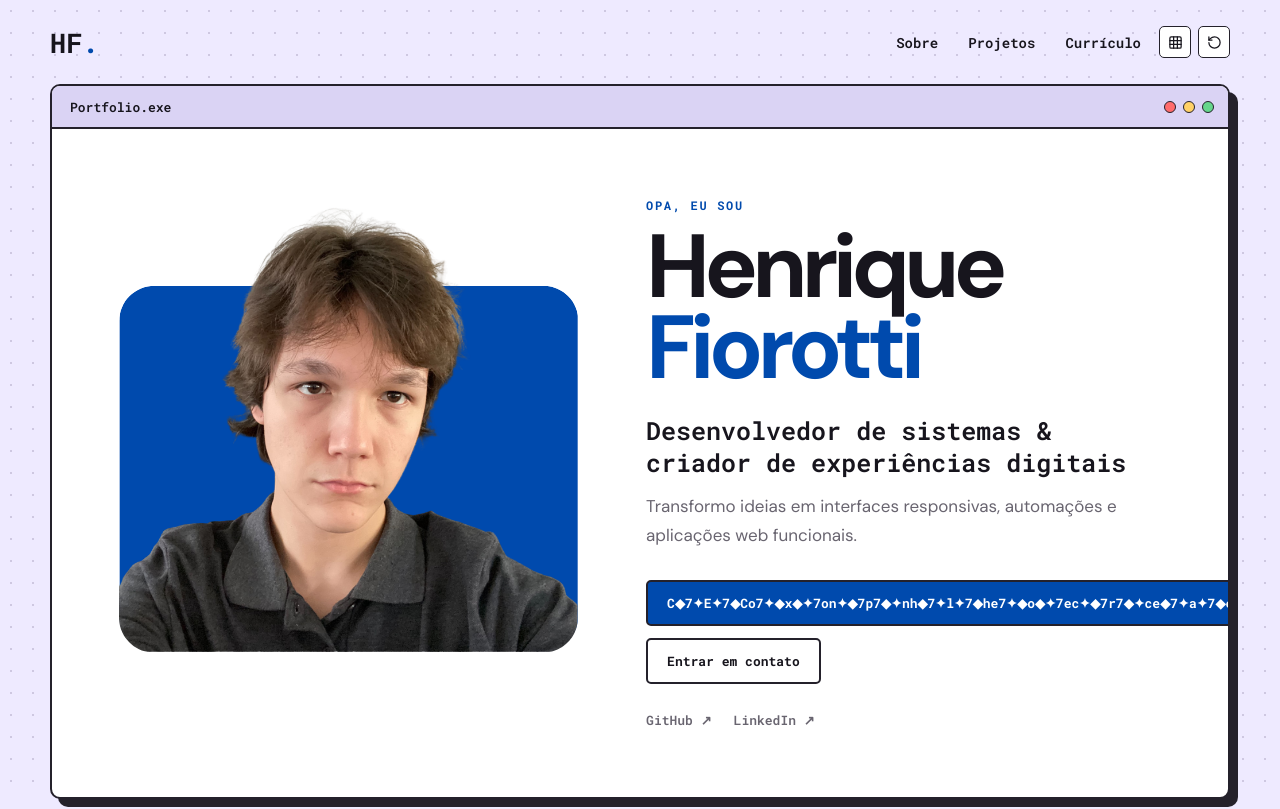
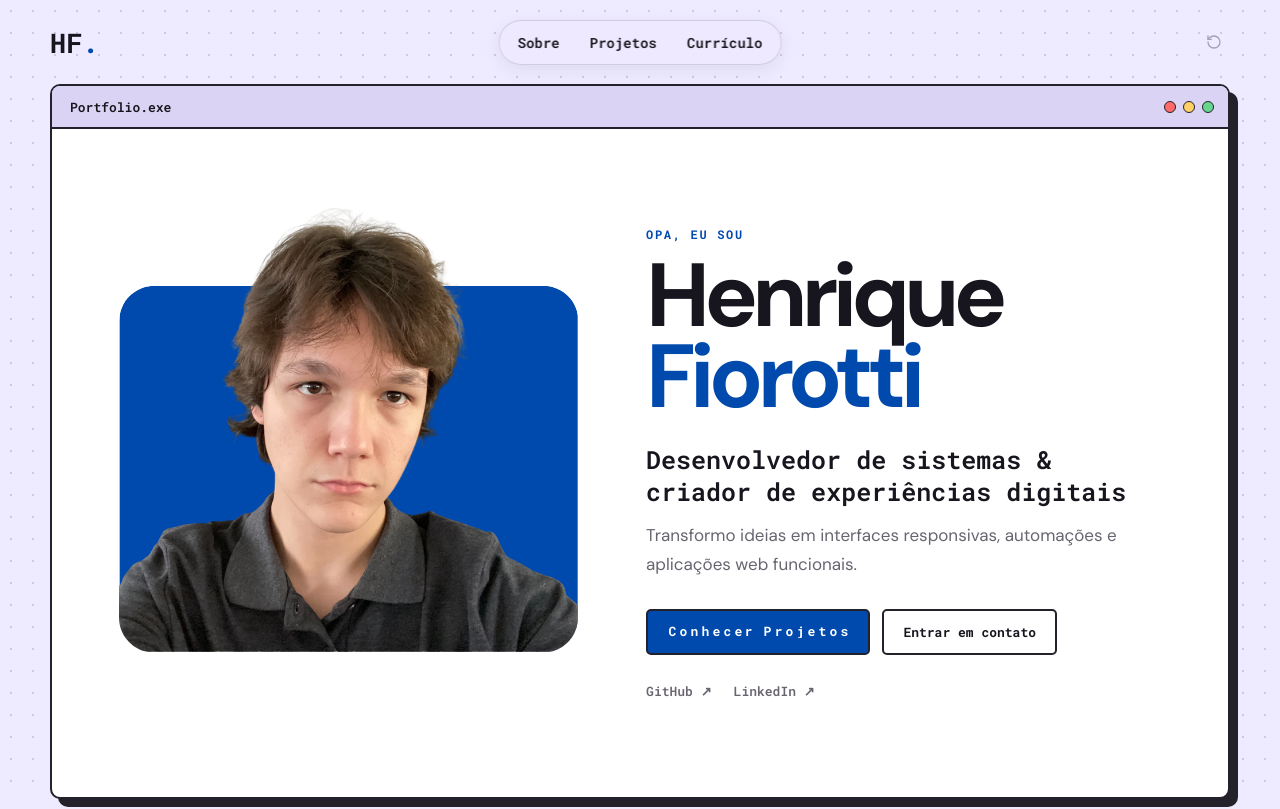
Before and after one commit to Henrique-Fiorotti/Portfolio_Henrique, a Next.js app: page / in a window 1280 px wide. Shown: the top 809 px of the page. Built offline with nearby package versions, Linux system fonts and the light colour scheme.

Commit message:
refactor: Remove snap functionality from Window component and layout context

```diff
--- a/app/globals.css
+++ b/app/globals.css
@@ -16,12 +16,12 @@ button { font:inherit; }
 .container { width:min(1180px,calc(100% - 40px)); margin-inline:auto; }
 .siteHeader { min-height:84px; display:flex; align-items:center; justify-content:space-between; }
 .brand { font:700 27px 'Roboto Mono'; }.brand span,.eyebrow { color:var(--blue); }
-.siteHeaderActions,.windowLayoutControls { display:flex; align-items:center; }.siteHeaderActions{gap:18px}.siteHeader nav { display:flex; gap:30px; font:600 14px 'Roboto Mono'; }
-.siteHeader nav a:hover { color:var(--blue); }
-.windowLayoutControls{gap:7px}.windowLayoutControl{position:relative;width:32px;height:32px;display:grid;place-items:center;padding:0;border:1.5px solid var(--line);border-radius:5px;background:#fff;color:var(--ink);cursor:pointer}.windowLayoutControl svg{width:15px;height:15px}.windowLayoutControl:hover,.windowLayoutControl:focus-visible{color:#fff;background:var(--blue);outline:none}.windowLayoutControl[aria-pressed="false"]{color:var(--portfolio-muted);background:#f3f1f6}.windowLayoutControl::after,.windowControl::after{content:attr(data-tooltip);position:absolute;z-index:20;top:calc(100% + 8px);right:0;width:max-content;max-width:180px;padding:7px 9px;border:1px solid var(--line);border-radius:4px;background:var(--ink);color:#fff;font:600 11px 'Roboto Mono';opacity:0;pointer-events:none;transform:translateY(-4px);transition:.15s}.windowLayoutControl:hover::after,.windowLayoutControl:focus-visible::after,.windowControl:hover::after,.windowControl:focus-visible::after{opacity:1;transform:translateY(0)}
-.window { position:relative; overflow:hidden; border:2px solid var(--line); border-radius:10px; background:var(--panel); box-shadow:var(--shadow); will-change:transform; }
-.windowBar { height:43px; padding:0 14px 0 18px; display:flex; align-items:center; justify-content:space-between; border-bottom:2px solid var(--line); background:#dad3f4; cursor:grab; touch-action:pan-y; user-select:none; }
-.windowBar:focus-visible { outline:3px solid var(--blue); outline-offset:-5px; }.window.isDragging { cursor:grabbing; }.window.isDragging .windowBar { cursor:grabbing; }.window.isMinimized .windowBody{display:none}.window.isMaximized{position:fixed;inset:16px;width:auto!important;height:auto;margin:0;transform:none!important;box-shadow:12px 12px 0 var(--line)}.window.isMaximized .windowBody{height:calc(100% - 43px);overflow:auto}
+.siteHeaderActions { display:flex; align-items:center; gap:18px; padding-right:50px; }.siteHeader nav { position:fixed; z-index:2147483646; top:20px; left:50%; display:flex; gap:30px; padding:12px 18px; border:1px solid rgba(36,33,43,.14); border-radius:999px; background:rgba(238,234,255,.82); box-shadow:0 5px 18px rgba(36,33,43,.08); backdrop-filter:blur(12px); transform:translateX(-50%); font:600 14px 'Roboto Mono'; }
+.siteHeader nav a { transition:color .18s,transform .18s; }.siteHeader nav a:hover,.siteHeader nav a:focus-visible { color:var(--blue); transform:translateY(-1px); outline:none; }
+.windowLayoutControls{position:fixed;z-index:2147483647;top:26px;right:max(20px,calc((100vw - 1180px)/2));display:flex;align-items:center}.windowLayoutControl{position:relative;width:32px;height:32px;display:grid;place-items:center;padding:0;border:0;border-radius:50%;background:transparent;color:var(--portfolio-muted);opacity:.55;cursor:pointer;transition:color .18s,opacity .18s,transform .18s}.windowLayoutControl svg{width:16px;height:16px}.windowLayoutControl:hover,.windowLayoutControl:focus-visible{color:var(--blue);opacity:1;outline:none;transform:rotate(-28deg)}.windowLayoutControl::after,.windowControl::after{content:attr(data-tooltip);position:absolute;z-index:2147483647;top:calc(100% + 8px);right:0;width:max-content;max-width:180px;padding:7px 9px;border:1px solid var(--line);border-radius:4px;background:var(--ink);color:#fff;font:600 11px 'Roboto Mono';opacity:0;pointer-events:none;transform:translateY(-4px);transition:.15s}.windowLayoutControl:hover::after,.windowLayoutControl:focus-visible::after,.windowControl:hover::after,.windowControl:focus-visible::after{opacity:1;transform:translateY(0)}
+.window { position:relative; overflow:visible; border:2px solid var(--line); border-radius:10px; background:var(--panel); box-shadow:var(--shadow); will-change:transform; }
+.windowBar { height:43px; padding:0 14px 0 18px; display:flex; align-items:center; justify-content:space-between; border-radius:8px 8px 0 0; border-bottom:2px solid var(--line); background:#dad3f4; cursor:grab; touch-action:pan-y; user-select:none; }
+.windowBody{overflow:hidden;border-radius:0 0 8px 8px}.windowBar:focus-visible { outline:3px solid var(--blue); outline-offset:-5px; }.window.isDragging { cursor:grabbing; }.window.isDragging .windowBar { cursor:grabbing; }.window.isMinimized .windowBody{display:none}.window.isMinimized .windowBar{border-radius:8px;border-bottom:0}.window.isMaximized{position:fixed;inset:16px;width:auto!important;height:auto;margin:0;transform:none!important;box-shadow:12px 12px 0 var(--line)}.window.isMaximized .windowBody{height:calc(100% - 43px);overflow:auto}
 .windowTitle { font:600 13px 'Roboto Mono'; }
 .windowControls { display:flex; gap:7px; }.windowControl { position:relative; width:12px; height:12px; padding:0; border:1.5px solid var(--line); border-radius:50%; cursor:pointer; }.windowControl:hover,.windowControl:focus-visible{transform:scale(1.18);outline:none}.windowControl.reset{background:#ff6b6b}.windowControl.minimize{background:#ffd166}.windowControl.maximize{background:#65d68b}.windowControl::after{top:calc(100% + 11px);right:-3px}
 .hero { min-height:620px; padding:clamp(36px,5vw,72px); display:grid; grid-template-columns:minmax(280px,.9fr) minmax(320px,1fr); align-items:center; justify-items:center; column-gap:clamp(32px,5vw,72px); }
@@ -37,6 +37,12 @@ button { font:inherit; }
 .heroActions,.projectActions { display:flex; flex-wrap:wrap; gap:12px; margin-top:30px; }
 .button { min-height:46px; display:inline-flex; align-items:center; justify-content:center; padding:0 19px; border:2px solid var(--line); border-radius:5px; font:700 13px 'Roboto Mono'; transition:.18s; }
 .button:hover { transform:translate(-2px,-2px); box-shadow:4px 4px 0 var(--line); }.button.primary { color:white; background:var(--blue); }.button.secondary{background:white}
+.casinoButton { overflow:hidden; background:linear-gradient(110deg,#004aad 0%,#004aad 42%,#6f57d9 72%,#004aad 100%); background-size:230% 100%; background-position:0% 50%; transition:transform .18s,box-shadow .18s,background-position .45s ease; }
+.casinoButton.isCasinoActive { background-position:100% 50%; }
+.casinoButtonText { display:inline-flex; align-items:center; height:1em; line-height:1; white-space:nowrap; }
+.casinoButtonSlot { display:inline-block; height:1em; overflow:hidden; }
+.casinoButtonReel { display:flex; flex-direction:column; height:1em; will-change:transform; }
+.casinoButtonReel > span { display:block; flex:0 0 1em; height:1em; line-height:1; text-align:center; }
 .socialLinks { display:flex; gap:22px; margin-top:27px; color:var(--portfolio-muted); font:600 13px 'Roboto Mono'; }.socialLinks a:hover{color:var(--blue)}
 .aboutSection,.projectsSection,.footer { padding-top:110px; scroll-margin-top:30px; }
 .aboutGrid { padding:clamp(28px,5vw,60px); display:grid; grid-template-columns:.9fr 1.1fr; gap:60px; border-bottom:1px solid #dad7df; }.aboutGrid h2,.sectionHeading h2,.footerContent h2{margin:0;font-size:clamp(32px,4vw,52px);line-height:1.05;letter-spacing:-.04em}.aboutGrid>p{margin:0;color:var(--portfolio-muted);font-size:19px;line-height:1.8}
@@ -50,7 +56,7 @@ button { font:inherit; }
 .footer { padding-bottom:30px; }.footerContent { padding:clamp(32px,6vw,70px); display:grid; grid-template-columns:2fr 1fr; gap:70px; background:#17151d; color:white; }.footerContent .eyebrow{color:#9ec7ff}.footerEmail{display:inline-block;margin-top:25px;color:#bcd6ff;font:500 clamp(14px,2vw,20px) 'Roboto Mono';word-break:break-all}.footerLinks{display:grid;grid-template-columns:1fr 1fr;gap:18px;align-content:center;font:500 14px 'Roboto Mono'}.footerLinks a:hover{color:#9ec7ff}.copyright{text-align:center;margin:25px 0 0;color:var(--portfolio-muted);font:500 12px 'Roboto Mono'}
 .resumePage{min-height:100vh;padding:45px 20px;background:#e9e7ed}.resumeToolbar,.resume{width:min(900px,100%);margin-inline:auto}.resumeToolbar{margin-bottom:18px;display:flex;justify-content:space-between;font:600 13px 'Roboto Mono'}.printHint{border:0;background:none;color:var(--portfolio-muted)}.resume{padding:clamp(30px,7vw,75px);background:white;box-shadow:0 12px 45px #24212b25}.resumeHeader{display:flex;justify-content:space-between;gap:30px;padding-bottom:30px;border-bottom:3px solid var(--blue)}.resumeHeader p{margin:0;color:var(--blue);font:600 12px 'Roboto Mono';text-transform:uppercase}.resumeHeader h1{margin:8px 0 0;font-size:clamp(35px,6vw,57px);line-height:1}.resumeHeader address{display:flex;flex-direction:column;gap:8px;text-align:right;font:500 13px 'Roboto Mono';font-style:normal}.resumeHeader address a{color:var(--blue)}.resumeSection{margin-top:34px}.resumeSection h2{margin:0 0 14px;color:var(--blue);font:700 15px 'Roboto Mono';text-transform:uppercase;letter-spacing:.08em}.resumeSection p,.resumeSection li{line-height:1.65;color:#4e4b54}.resumeSection ul{margin:0;padding-left:19px}.resumeItem+ .resumeItem{margin-top:22px}.resumeItem h3{margin:0 0 8px}.resumeColumns{display:grid;grid-template-columns:1.4fr 1fr 1fr;gap:30px}
 @media (max-width:850px){.hero{grid-template-columns:1fr;padding:38px 30px}.portrait img{max-height:380px}.heroContent{max-width:620px}.aboutGrid{grid-template-columns:1fr;gap:25px}.projectsGrid{grid-template-columns:1fr}.projectWindow:first-child{grid-column:auto}.projectWindow:first-child .projectCard{display:flex}.projectWindow:first-child .projectMedia{height:auto;aspect-ratio:16/10;border-right:0;border-bottom:2px solid var(--line)}.projectWindow:first-child .projectContent{padding:30px}.footerContent{grid-template-columns:1fr}.resumeColumns{grid-template-columns:1fr 1fr}}
-@media (max-width:620px){.container{width:min(100% - 24px,1180px)}.siteHeader{min-height:70px}.siteHeaderActions{gap:10px}.siteHeader nav{gap:14px;font-size:11px}.siteHeader nav a:nth-child(1){display:none}.window{border-radius:7px;box-shadow:4px 4px 0 var(--line)}.windowBar{height:38px}.window.isMaximized{inset:8px;box-shadow:5px 5px 0 var(--line)}.window.isMaximized .windowBody{height:calc(100% - 38px)}.windowControl{width:10px;height:10px}.hero{min-height:auto;padding:28px 18px}.portrait img{max-height:320px}.hero h1{font-size:50px}.heroActions{flex-direction:column}.heroActions .button{width:100%}.aboutSection,.projectsSection,.footer{padding-top:75px}.skillColumns{grid-template-columns:1fr;gap:28px}.sectionHeading{display:block}.sectionHeading>p{margin-top:18px}.projectContent{padding:24px 20px}.projectMedia video{display:none}.footerContent{gap:35px}.footerLinks{grid-template-columns:1fr}.resumePage{padding:20px 10px}.resumeToolbar{font-size:11px}.printHint{display:none}.resumeHeader{display:block}.resumeHeader address{margin-top:20px;text-align:left}.resumeColumns{grid-template-columns:1fr}}
+@media (max-width:620px){.container{width:min(100% - 24px,1180px)}.siteHeader{min-height:70px}.siteHeaderActions{gap:10px;padding-right:42px}.siteHeader nav{top:14px;gap:14px;padding:10px 14px;font-size:11px}.windowLayoutControls{top:19px;right:12px}.window{border-radius:7px;box-shadow:4px 4px 0 var(--line)}.windowBar{height:38px}.window.isMaximized{inset:8px;box-shadow:5px 5px 0 var(--line)}.window.isMaximized .windowBody{height:calc(100% - 38px)}.windowControl{width:10px;height:10px}.hero{min-height:auto;padding:28px 18px}.portrait img{max-height:320px}.hero h1{font-size:50px}.heroActions{flex-direction:column}.heroActions .button{width:100%}.aboutSection,.projectsSection,.footer{padding-top:75px}.skillColumns{grid-template-columns:1fr;gap:28px}.sectionHeading{display:block}.sectionHeading>p{margin-top:18px}.projectContent{padding:24px 20px}.projectMedia video{display:none}.footerContent{gap:35px}.footerLinks{grid-template-columns:1fr}.resumePage{padding:20px 10px}.resumeToolbar{font-size:11px}.printHint{display:none}.resumeHeader{display:block}.resumeHeader address{margin-top:20px;text-align:left}.resumeColumns{grid-template-columns:1fr}}
 @media (prefers-reduced-motion:reduce){html{scroll-behavior:auto}*,*::before,*::after{transition:none!important;animation:none!important}.projectMedia video{display:none}}
 @media print{.resumePage{padding:0;background:white}.resumeToolbar{display:none}.resume{width:100%;padding:25px;box-shadow:none}.resumeSection{margin-top:20px}}
 
--- a/components/Window.tsx
+++ b/components/Window.tsx
@@ -22,8 +22,6 @@ type WindowProps = {
 
 const DEFAULT_POSITION = { x: 0, y: 0 };
 const MIN_VISIBLE_TITLEBAR = 72;
-const SNAP_DISTANCE = 24;
-const SNAP_GRID_SIZE = 24;
 const TOUCH_HOLD_DELAY = 280;
 const TOUCH_MOVE_TOLERANCE = 12;
 
@@ -35,7 +33,7 @@ const clamp = (value: number, min: number, max: number) => {
 };
 
 export function Window({ title, children, className = "" }: WindowProps) {
-  const { registerWindow, snapEnabled } = useWindowLayout();
+  const { registerWindow } = useWindowLayout();
   const [position, setPosition] = useState<Position>(DEFAULT_POSITION);
   const [isDragging, setIsDragging] = useState(false);
   const [isMinimized, setIsMinimized] = useState(false);
@@ -84,26 +82,6 @@ export function Window({ title, children, className = "" }: WindowProps) {
       origin.y + window.innerHeight - MIN_VISIBLE_TITLEBAR - windowRect.top,
     ),
   });
-
-  const snapPosition = (nextPosition: Position, start: DragState) => {
-    let snappedPosition = {
-      x: Math.round(nextPosition.x / SNAP_GRID_SIZE) * SNAP_GRID_SIZE,
-      y: Math.round(nextPosition.y / SNAP_GRID_SIZE) * SNAP_GRID_SIZE,
-    };
-    const left = start.windowRect.left + snappedPosition.x - start.origin.x;
-    const top = start.windowRect.top + snappedPosition.y - start.origin.y;
-
-    if (Math.abs(left) <= SNAP_DISTANCE) snappedPosition.x -= left;
-    if (Math.abs(window.innerWidth - (left + start.windowRect.width)) <= SNAP_DISTANCE) {
-      snappedPosition.x += window.innerWidth - (left + start.windowRect.width);
-    }
-    if (Math.abs(top) <= SNAP_DISTANCE) snappedPosition.y -= top;
-    if (Math.abs(window.innerHeight - (top + start.titleBarHeight)) <= SNAP_DISTANCE) {
-      snappedPosition.y += window.innerHeight - (top + start.titleBarHeight);
-    }
-
-    return constrainPosition(snappedPosition, start.origin, start.windowRect, start.titleBarHeight);
-  };
 
   const clearTouchTimer = () => {
     if (touchTimer.current !== null) {
@@ -222,9 +200,12 @@ export function Window({ title, children, className = "" }: WindowProps) {
     if (event.currentTarget.hasPointerCapture(event.pointerId)) {
       event.currentTarget.releasePointerCapture(event.pointerId);
     }
-    const finalPosition = snapEnabled
-      ? snapPosition(positionRef.current, start)
-      : constrainPosition(positionRef.current, start.origin, start.windowRect, start.titleBarHeight);
+    const finalPosition = constrainPosition(
+      positionRef.current,
+      start.origin,
+      start.windowRect,
+      start.titleBarHeight,
+    );
 
     commitPosition(finalPosition);
     dragStart.current = null;
@@ -299,9 +280,11 @@ export function Window({ title, children, className = "" }: WindowProps) {
         className="windowBar"
         aria-label={`Mover janela ${title}. Use as setas para mover e Home para restaurar a posicao.`}
         role="group"
+        onFocus={bringToFront}
         onKeyDown={handleKeyDown}
         onPointerCancel={finishDragging}
         onPointerDown={handlePointerDown}
+        onPointerEnter={bringToFront}
         onPointerMove={handlePointerMove}
         onPointerUp={finishDragging}
         tabIndex={0}
--- a/components/WindowLayout.tsx
+++ b/components/WindowLayout.tsx
@@ -1,20 +1,17 @@
 "use client";
 
-import { createContext, useCallback, useContext, useRef, useState, type ReactNode } from "react";
-import { Grid3X3, RotateCcw } from "lucide-react";
+import { createContext, useCallback, useContext, useRef, type ReactNode } from "react";
+import { RotateCcw } from "lucide-react";
 
 type WindowLayoutContextValue = {
   registerWindow: (reset: () => void) => () => void;
   resetLayout: () => void;
-  snapEnabled: boolean;
-  toggleSnap: () => void;
 };
 
 const WindowLayoutContext = createContext<WindowLayoutContextValue | null>(null);
 
 export function WindowLayoutProvider({ children }: { children: ReactNode }) {
   const resetters = useRef(new Set<() => void>());
-  const [snapEnabled, setSnapEnabled] = useState(true);
 
   const registerWindow = useCallback((reset: () => void) => {
     resetters.current.add(reset);
@@ -25,12 +22,8 @@ export function WindowLayoutProvider({ children }: { children: ReactNode }) {
     resetters.current.forEach((reset) => reset());
   }, []);
 
-  const toggleSnap = useCallback(() => {
-    setSnapEnabled((enabled) => !enabled);
-  }, []);
-
   return (
-    <WindowLayoutContext.Provider value={{ registerWindow, resetLayout, snapEnabled, toggleSnap }}>
+    <WindowLayoutContext.Provider value={{ registerWindow, resetLayout }}>
       {children}
     </WindowLayoutContext.Provider>
   );
@@ -47,20 +40,10 @@ export function useWindowLayout() {
 }
 
 export function WindowLayoutControls() {
-  const { resetLayout, snapEnabled, toggleSnap } = useWindowLayout();
+  const { resetLayout } = useWindowLayout();
 
   return (
     <div className="windowLayoutControls" aria-label="Controles de layout das janelas">
-      <button
-        type="button"
-        className="windowLayoutControl"
-        aria-label={snapEnabled ? "Desativar encaixe das janelas" : "Ativar encaixe das janelas"}
-        aria-pressed={snapEnabled}
-        data-tooltip={snapEnabled ? "Encaixe ativado" : "Encaixe desativado"}
-        onClick={toggleSnap}
-      >
-        <Grid3X3 aria-hidden="true" />
-      </button>
       <button
         type="button"
         className="windowLayoutControl"
```
